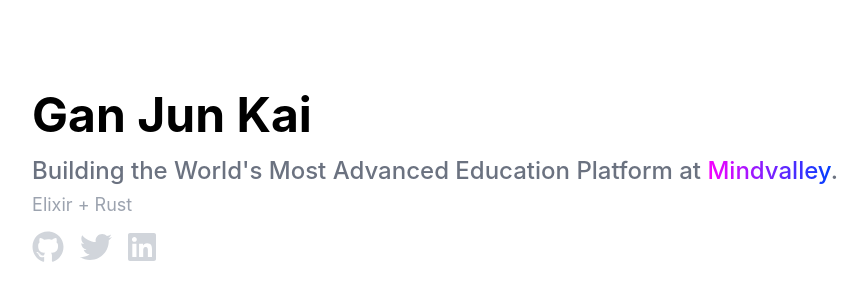
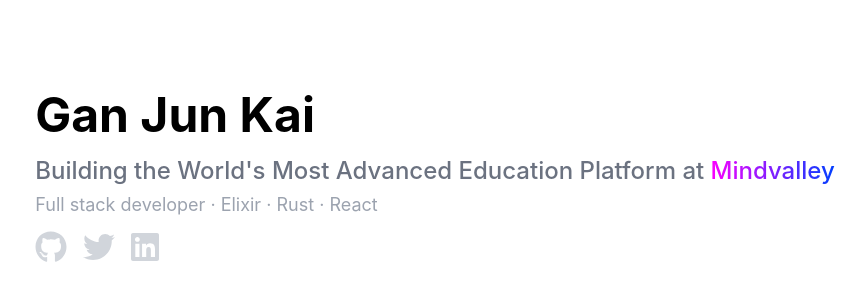
Before and after one commit to jk-gan/my-website, a Next.js app: page / in a window 1280 px wide. Shown: the part 222-522 px from the top of the page, without its empty margins (205-1072 px from the left). Built offline with nearby package versions, Linux system fonts and the light colour scheme.

Commit message:
update home page

```diff
--- a/pages/index.js
+++ b/pages/index.js
@@ -9,8 +9,8 @@
     <div className="flex items-center justify-center h-screen container mx-auto px-5">
       <div>
         <h1 className="text-left font-bold text-5xl mb-4">Gan Jun Kai</h1>
-        <p className="text-left font-medium text-2xl text-gray-500 mb-1">Building the World's Most Advanced Education Platform at <a href="https://www.mindvalley.com" className="bg-clip-text text-transparent bg-gradient-to-r from-mv-1 viw-mv-2 to-mv-3">Mindvalley</a>.</p>
-        <p className="text-left text-lg text-gray-400">Elixir + Rust</p>
+        <p className="text-left font-medium text-2xl text-gray-500 mb-1">Building the World's Most Advanced Education Platform at <a href="https://www.mindvalley.com" className="bg-clip-text text-transparent bg-gradient-to-r from-mv-1 viw-mv-2 to-mv-3">Mindvalley</a></p>
+        <p className="text-left text-lg text-gray-400">Full stack developer · Elixir · Rust · React</p>
         <div className="flex items-center mt-3 text-gray-300">
           <a href="https://github.com/jk-gan"><FontAwesomeIcon className="mr-2 hover:text-gray-400" icon={faGithub} size="2x" /></a>
           <a href="https://twitter.com/jk_gan"><FontAwesomeIcon className="mx-2 hover:text-gray-400" icon={faTwitter} size="2x" /></a>
```
